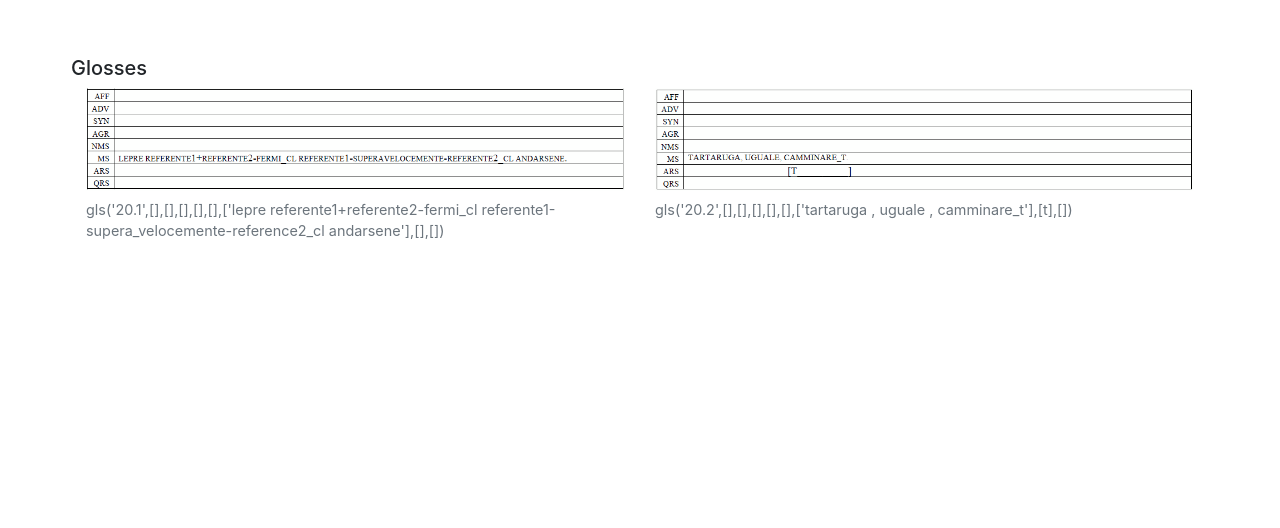
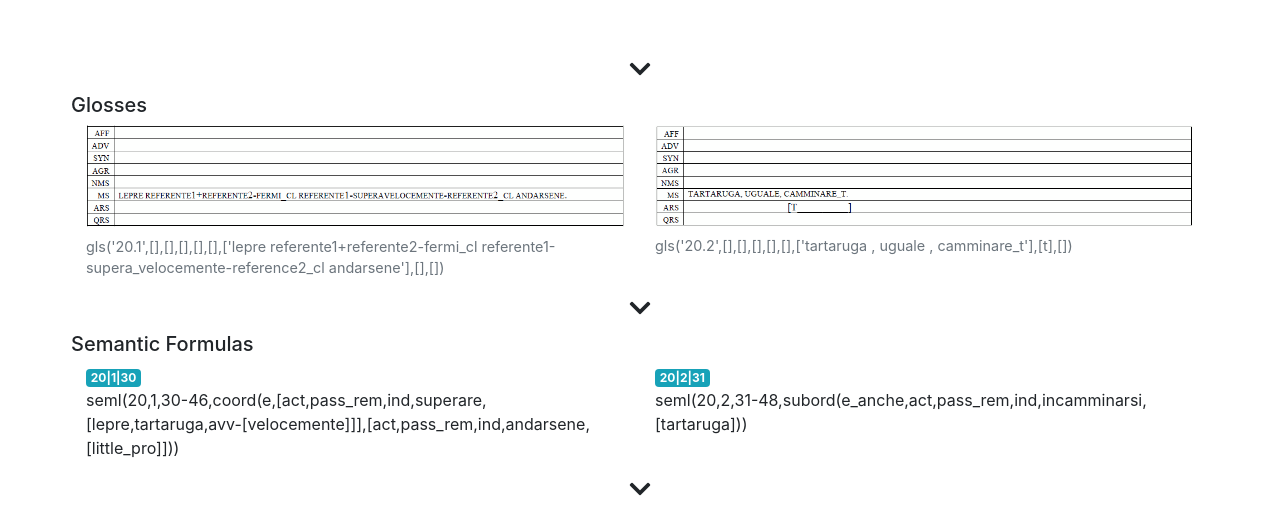
Before and after one commit to fstiffo/genlis, a React (Create React App) app: page /experiment in a window 1280 px wide. Shown: the part 851-1379 px from the top of the page. Before the commit the page ends 1125 px from the top, so only its background shows below. Built offline with nearby package versions, Linux system fonts and the light colour scheme; the HTML template or start-up script is replaced by a standard one.

Commit message:
SemanticRow defined

```diff
--- a/public/index.html
+++ b/public/index.html
@@ -1,4 +1,18 @@
 <!DOCTYPE html>
+<head>
+  <link
+    rel="stylesheet"
+    href="https://maxcdn.bootstrapcdn.com/bootstrap/4.3.1/css/bootstrap.min.css"
+    integrity="sha384-ggOyR0iXCbMQv3Xipma34MD+dH/1fQ784/j6cY/iJTQUOhcWr7x9JvoRxT2MZw1T"
+    crossorigin="anonymous"
+  />
+  <link
+    rel="stylesheet"
+    href="https://use.fontawesome.com/releases/v5.6.3/css/all.css"
+    integrity="sha384-UHRtZLI+pbxtHCWp1t77Bi1L4ZtiqrqD80Kn4Z8NTSRyMA2Fd33n5dQ8lWUE00s/"
+    crossorigin="anonymous"
+  />
+</head>
 <html lang="en">
   <head>
     <meta charset="utf-8" />
--- a/src/Experiment.js
+++ b/src/Experiment.js
@@ -1,8 +1,25 @@
 import React from "react";
 import { useParams } from "react-router-dom";
+import Col from "react-bootstrap/Col";
+import Row from "react-bootstrap/Row";
 import VideoRow from "./VideoRow";
 import GlossRow from "./GlossRow";
+import SemanticRow from "./SemanticRow";
 import data from "./data";
+
+class ChevronDown extends React.Component {
+  render() {
+    return (
+      <Row>
+        <Col>
+          <h4 class="text-center">
+            <i class="fa fa-chevron-down" />
+          </h4>
+        </Col>
+      </Row>
+    );
+  }
+}
 
 class DiscourseUnit extends React.Component {
   render() {
@@ -12,7 +29,11 @@ class DiscourseUnit extends React.Component {
       <>
         <h3>Discourse Unit {id}</h3>
         <VideoRow texts={du.texts} youtube={du.youtube} />
+        <ChevronDown />
         <GlossRow images={du.images} glosses={du.glosses} />
+        <ChevronDown />
+        <SemanticRow syntax_lexicon={du.syntax_lexicon} />
+        <ChevronDown />
       </>
     );
   }
--- a/src/GlossRow.js
+++ b/src/GlossRow.js
@@ -8,7 +8,7 @@ class GlossCol extends React.Component {
     return (
       <Col>
         <Figure>
-          <Figure.Image src={"imgs/" + this.props.image} />
+          <Figure.Image src={"imgs/" + this.props.image} fluid />
           <Figure.Caption>{this.props.gloss}</Figure.Caption>
         </Figure>
       </Col>
--- /dev/null
+++ b/src/SemanticRow.js
@@ -0,0 +1,40 @@
+import React from "react";
+import Col from "react-bootstrap/Col";
+import Row from "react-bootstrap/Row";
+import Badge from "react-bootstrap/Badge";
+
+class SemanticCol extends React.Component {
+  render() {
+    return (
+      <Col>
+        <p>
+          <Badge variant="info">{this.props.reference}</Badge>
+          <br />
+          {this.props.prolog}
+        </p>
+      </Col>
+    );
+  }
+}
+
+class SemanticRow extends React.Component {
+  render() {
+    let cols = this.props.syntax_lexicon.map(sl => (
+      <SemanticCol
+        key={sl.ref.join("|")}
+        reference={sl.ref.join("|")}
+        prolog={sl.prolog}
+      />
+    ));
+    return (
+      <>
+        <Row>
+          <h5>Semantic Formulas</h5>
+        </Row>
+        <Row>{cols}</Row>
+      </>
+    );
+  }
+}
+
+export default SemanticRow;
--- a/src/data.js
+++ b/src/data.js
@@ -11,41 +11,45 @@ const data = [
     ],
     syntax_lexicon: [
       {
-        id: [19, 1, 28],
+        ref: [19, 1, 28],
         prolog:
           "seml(19,1,28-42,coord(e,[prst,pres,ind,arrivare,[gufo,avv-[ora]]],[dirs,pres,ind,dire,[little_pro,qcomp-[essere,stativo,question,[voi-[due],xcomp-[pronto]]]]]))"
       },
       {
-        id: [19, 2, 29],
+        ref: [19, 2, 29],
         prolog:
           "seml(19,2,29-44,ipotas([perloc,pres,imperat,cominciare,[little_pro-[plur]]],[dirs,pres,ind,dire,[little_pro,interj-[3 2 1 ... via]]]))"
       }
     ],
     semantics_morphology: [
       {
-        id: [19, 1],
+        ref: [19, 1],
         prolog:
           "seml(19,1,28-42,coord(e,[prst,pres,ind,arrivare,[[ndef,_,_,gufo],adj(ora)]],[dirs,pres,ind,dire,[[top,_,_,pro],[quest,pres,ind,essere,[[top,due,plur,voi],[pred,pronto]]]]]))"
       },
       {
-        id: [19, 2],
+        ref: [19, 2],
         prolog:
           "seml(19,2,29-44,ipotas([perloc,pres,imperat,cominciare,[[top,_,plur,pro]]],[dirs,pres,ind,dire,[[top,_,_,pro],[interj,[3 2 1 ... via]]]]))"
       }
     ],
     discourse_anaph: [
+      [
         "turn(gufo,prst,arrivare,19,1,28-42)",
         "turn(pro,dirs,dire,19,1,28-42)",
         "turn(pro,perloc,cominciare,19,2,29-44)",
-      "turn(pro,dirs,dire,19,2,29-44)",
+        "turn(pro,dirs,dire,19,2,29-44)"
+      ],
+      [
         "turn(gufo, dirs, dire, 19, 2, 29-44)",
         "turn(gufo, perloc, cominciare, 19, 2, 29-44)",
         "turn(gufo, dirs, dire, 19, 1, 28-42)",
         "turn(gufo, prst, arrivare, 19, 1, 28-42)"
+      ]
     ],
     generated_text: [
-      "ora arriva un gufo e dice : voi due siete pronti",
-      'cominciamo dice: " 3 2 1 ... via'
+      "ora , arriva un gufo e dice : voi due siete pronti ? [[slnc 600]]",
+      '[[pbas 20.800; volm +5.0]] cominciamo [[volm -5.0]] dice : " 3 [[slnc 200]] 2 [[slnc 200]] 1 [[slnc 400]] [[pbas 20.800; volm +5.0]] via [[volm -5.0; slnc 200]] ! [[slnc 600]] '
     ],
     tts: ["19.mp3"]
   },
@@ -86,16 +90,20 @@ const data = [
       }
     ],
     discourse_anaph: [
+      [
         "turn(lepre,act,superare,20,1,30-46)",
         "turn(pro,act,andarsene,20,1,30-46)",
-      "turn(tartaruga,act,incamminarsi,20,2,31-48)",
+        "turn(tartaruga,act,incamminarsi,20,2,31-48)"
+      ],
+      [
         "turn(tartaruga, act, incamminarsi, 20, 2, 31-48)",
         "turn(lepre, act, andarsene, 20, 1, 30-46)",
         "turn(lepre, act, superare, 20, 1, 30-46)"
+      ]
     ],
     generated_text: [
-      "la lepre superò la tartaruga velocemente e se ne andò",
-      "e anche la tartaruga si incamminò"
+      "la lepre superò la tartaruga velocemente e se ne andò [[slnc 600]]",
+      "e anche la tartaruga si incamminò [[slnc 600]]"
     ],
     tts: ["20.1.mp3", "20.2.mp3"]
   }
```
Lines whose indentation alone changed are shown as unchanged.
